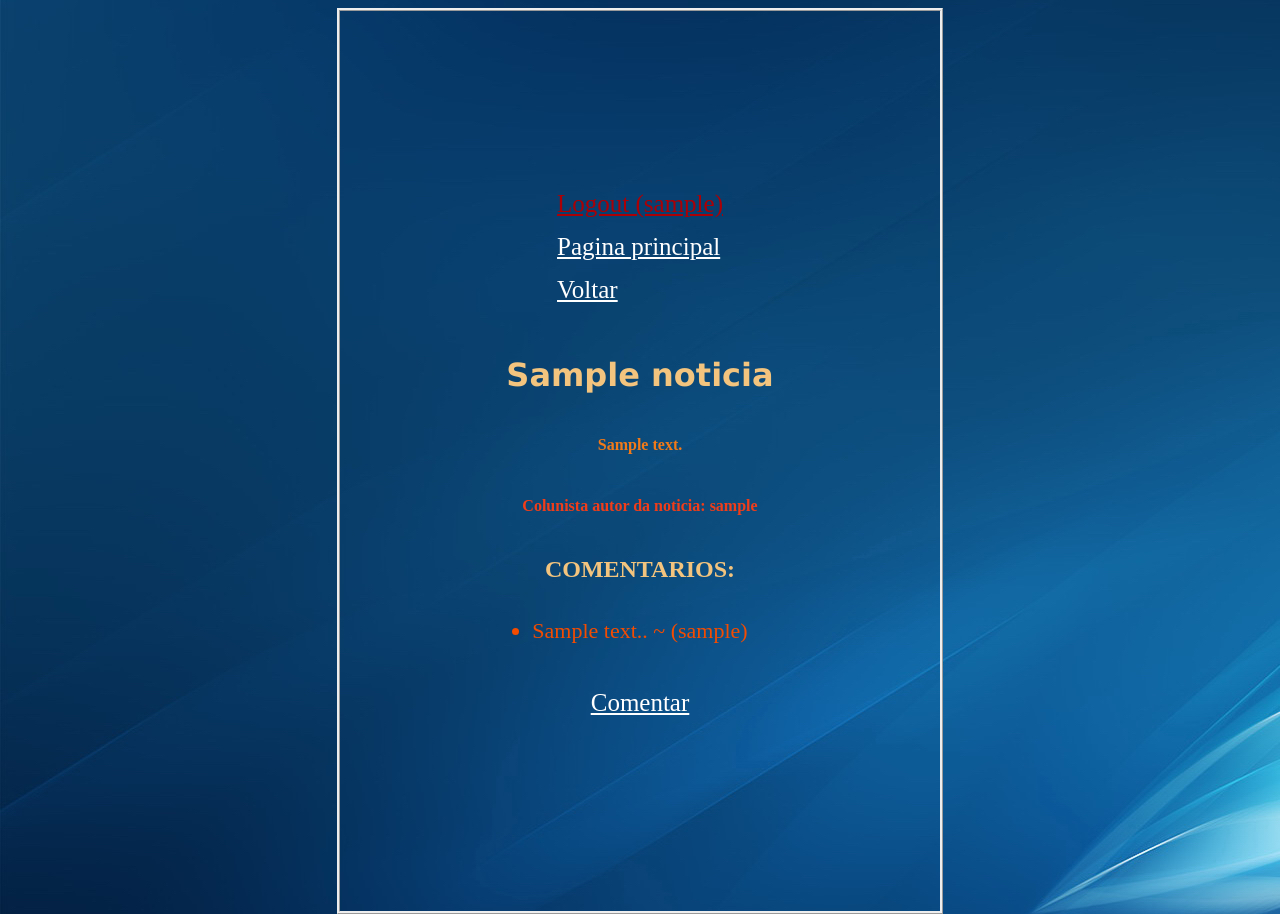
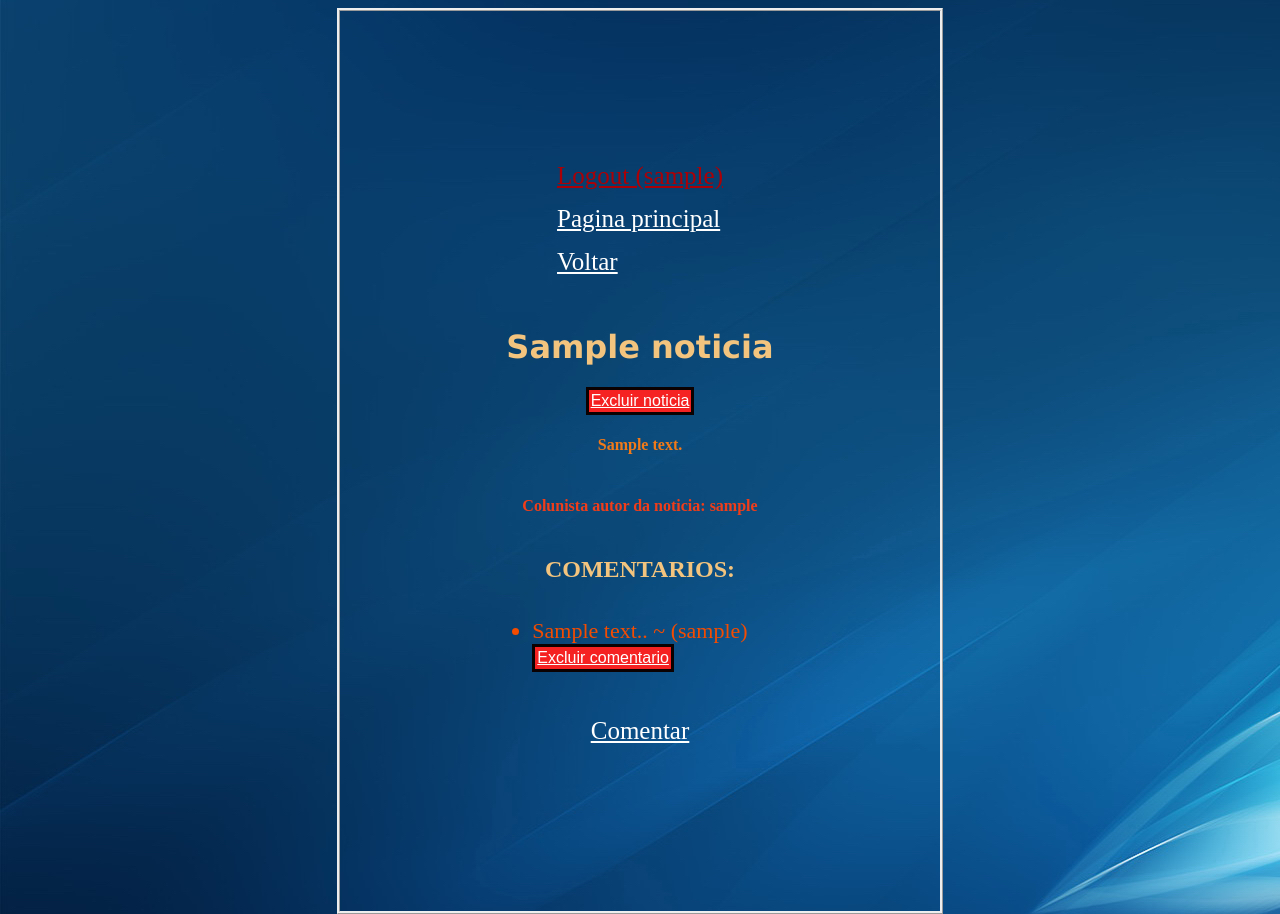
Before and after one commit to Fingoon/dsweb2022.1, a Django app: page /edicao/noticia/1/ in a window 1280 px wide. Run offline with Django 3.2, Linux system fonts and the light colour scheme; a user stored in the database is signed in; tables that the repository leaves empty hold one stand-in row (values such as "Sample post").

Commit message:
feature excluir
implementação do metodo de exclusão dos modelos cadastrados, somente o usuario que cadastrou o metodo, logado pode excluir o mesmo

```diff
--- a/mysite/plataforma/static/plataforma/css/style.css
+++ b/mysite/plataforma/static/plataforma/css/style.css
@@ -79,3 +79,13 @@ div{
     justify-content: center;
     flex-direction: column;
 }
+.button {
+    background-color: #f52222;
+    border: solid;
+    color: rgb(11, 1, 1);
+    padding: 2px 2px;
+    text-align: right;
+    text-decoration: none;
+    display: inline-block;
+    font-size: 16px;
+  }
--- a/mysite/plataforma/templates/plataforma/detailedicao.html
+++ b/mysite/plataforma/templates/plataforma/detailedicao.html
@@ -22,6 +22,9 @@
             <p><strong>{{ error_message }}</strong></p>
         {% endif %}
         <h1>Edição {{edicao.texto}}</h1>
+        {% if request.user == edicao.colunista.user %}
+            <button class="button"><a style="color:rgb(255, 255, 255)" href="{% url 'plataforma:deletaredicao' edicao.id %}">Excluir edição</a></button>
+        {% endif%}
         <h4>Colunista autor da edição: {{edicao.colunista.user.username}}</h4>
         <h2><strong>NOTICIAS:</strong></h2>
         {% if edicao.noticia_set.all %}
--- a/mysite/plataforma/templates/plataforma/detailnoticia.html
+++ b/mysite/plataforma/templates/plataforma/detailnoticia.html
@@ -20,6 +20,9 @@
             <p><a class="admin" href= "{% url 'plataforma:detailedicao' noticia.edicao.id %}">Voltar</a></p>
         </ul>
         <h1 style="font-family:'verdana'">{{ noticia.titulo }}</h1>
+        {% if request.user == noticia.colunista.user %}
+            <button class="button"><a style="color:rgb(255, 255, 255)"href="{% url 'plataforma:deletarnoticia' noticia.id %}">Excluir noticia</a></button>
+        {% endif%}
         <h4 style="color:rgb(241, 122, 25)" >{{ noticia.texto }}</h4>
         <h4 style="color:rgb(241, 61, 25)" >Colunista autor da noticia: {{ noticia.colunista.user.username }}</h4>
         {% if error_message %}
@@ -29,7 +32,12 @@
         {% if noticia.comentario_set.all%}
             <ul>
             {% for comentario in noticia.comentario_set.all %}
-                <li class="comentario">{{ comentario.texto }}. ~ ({{comentario.colunista.user.username}})</li>
+                {% if request.user == comentario.colunista.user %}
+                    <li class="comentario">{{ comentario.texto }}. ~ ({{comentario.colunista.user.username}})
+                    </li><button class="button"><a style="color:rgb(255, 255, 255)"href="{% url 'plataforma:deletarcomentario' comentario.id %}">Excluir comentario</a></button>
+                {% else %}
+                    <li class="comentario">{{ comentario.texto }}. ~ ({{comentario.colunista.user.username}})</li>
+                {% endif%}
             {% endfor %}
             </ul>
         {% else %}
--- a/mysite/plataforma/urls.py
+++ b/mysite/plataforma/urls.py
@@ -8,6 +8,9 @@ urlpatterns = [
     path('cadastronoticia/<int:edicao_id>/', views.CadastroNoticia.as_view(), name='cadastronoticia'),
     path('edicao/<int:edicao_id>/', views.detailedicao, name='detailedicao'),
     path('edicao/noticia/<int:noticia_id>/', views.detailnoticia, name='detailnoticia'),
+    path('edicao/<int:edicao_id>/deletaredicao/', views.deletaredicao, name='deletaredicao'),
+    path('edicao/noticia/<int:noticia_id>/deletarnoticia/', views.deletarnoticia, name='deletarnoticia'),
+    path('edicao/noticia/comentario/<int:comentario_id>/deletarcomentario/', views.deletarcomentario, name='deletarcomentario'),
 
     path('login/', views.Login.as_view(), name='login'),
     path('logout/', views.logoutView, name='logout'),
--- a/mysite/plataforma/views.py
+++ b/mysite/plataforma/views.py
@@ -120,6 +120,25 @@ class CadastroComentario(View):
             erro = 'Informe corretamente os parâmetros necessários!'
             return render(request, 'plataforma/cadastrarcomentario.html', {'erro': erro})
 
+def deletaredicao(request, edicao_id):
+    edicao = get_object_or_404(Edicao, pk=edicao_id)
+    if request.user == edicao.colunista.user:
+        edicao.delete()
+    return HttpResponseRedirect(reverse('plataforma:homejornal'))
+
+def deletarnoticia(request, noticia_id):
+    noticia = get_object_or_404(Noticia, pk=noticia_id)
+    edicao = noticia.edicao
+    if request.user == noticia.colunista.user:
+        noticia.delete()
+    return render(request,'plataforma/detailedicao.html',{'edicao': edicao})
+
+def deletarcomentario(request, comentario_id):
+    comentario = get_object_or_404(Comentario, pk=comentario_id)
+    noticia = comentario.noticia
+    if request.user == comentario.colunista.user:
+        comentario.delete()
+    return render(request,'plataforma/detailnoticia.html',{'noticia': noticia})
 
 def homejornal(request):
     edicao_list = Edicao.objects.order_by('-data_pub')[:5]
```
Also changed, not shown: mysite/static/plataforma/css/style.css (+10 -0 lines).
